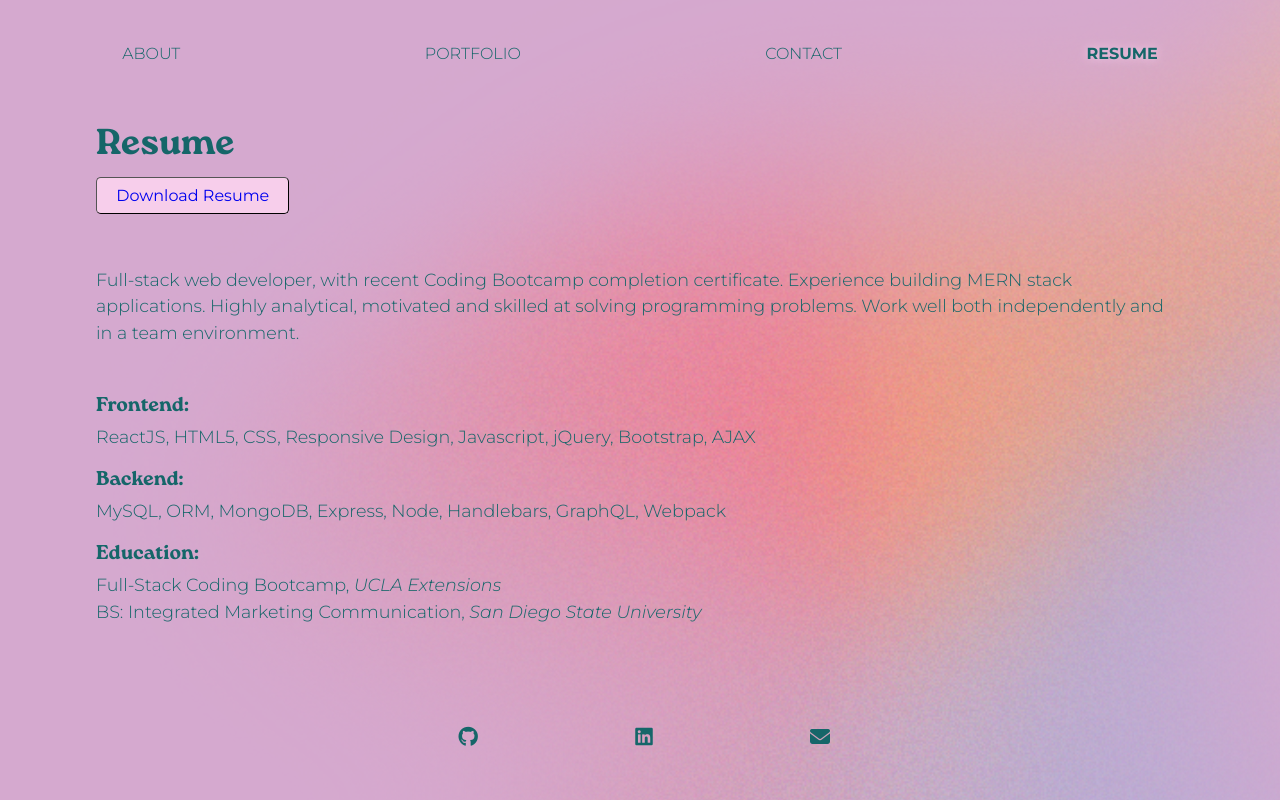
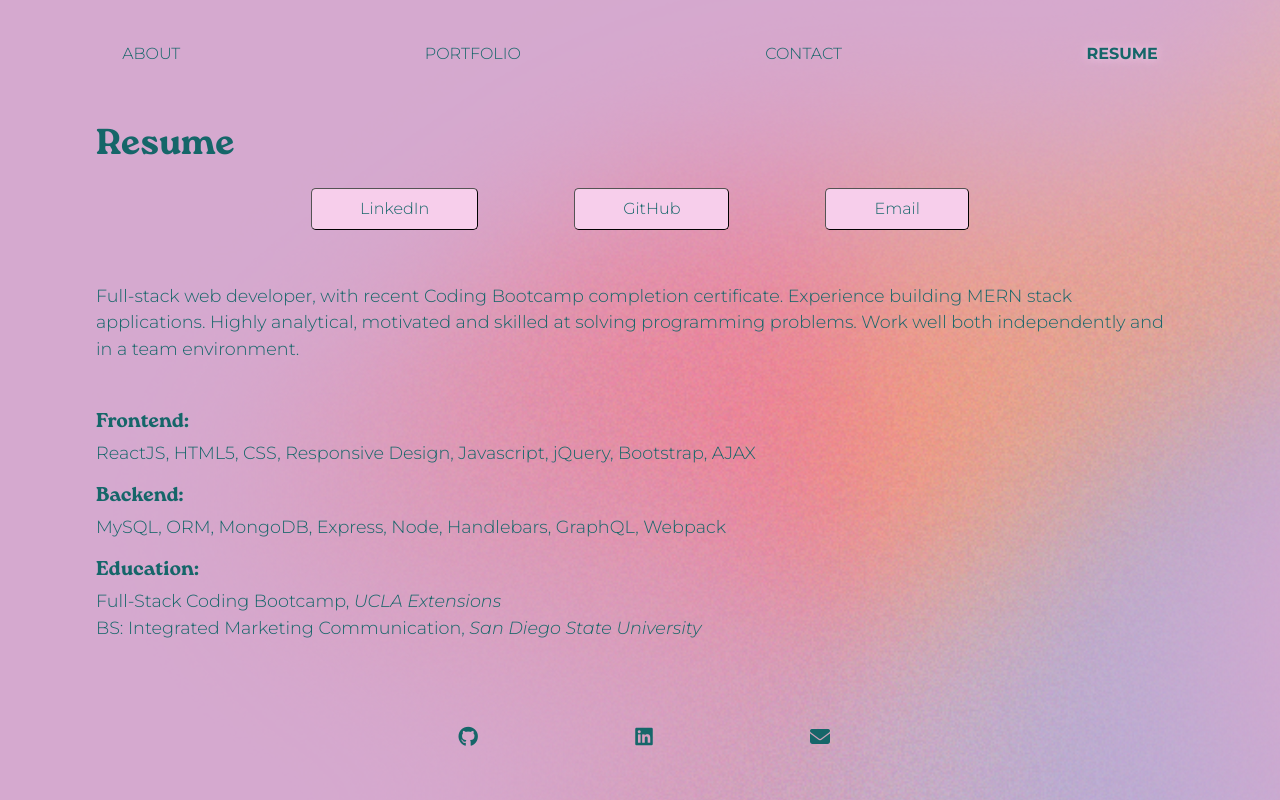
Before and after one commit to dneflas/react-portfolio, a React (Create React App) app: page /react-portfolio/resume in a window 1280 px wide. Built offline with nearby package versions, Linux system fonts and the light colour scheme.

Commit message:
remove resume link, replace with social links

```diff
--- a/src/components/Resume/index.js
+++ b/src/components/Resume/index.js
@@ -1,15 +1,43 @@
-import React from "react";
-import resume from "../../assets/resume.pdf";
+import React, { useState } from "react";
+// import resume from "../../assets/resume.pdf";
 
 function Resume() {
+  const [resumeLinks] = useState([
+    {
+      name: "LinkedIn",
+      link: "https://www.linkedin.com/in/debbieneflas/",
+    },
+    {
+      name: "GitHub",
+      link: "https://github.com/dneflas",
+    },
+    {
+      name: "Email",
+      link: "mailto:debbieneflas@gmail.com",
+    },
+  ]);
   return (
     <section className="my-5">
       <h2>Resume</h2>
-      <button className="btn">
+      {/* <button className="btn">
         <a href={resume} download="Debbie_Neflas.pdf">
           Download Resume
         </a>
-      </button>
+      </button> */}
+
+      <div className="flex-row justify-center mt-3 mb-5">
+        {resumeLinks.map((item) => (
+          <a
+            className="btn px-5 mx-5"
+            key={item.name}
+            href={item.link}
+            target="_blank"
+            rel="noopener noreferrer"
+          >
+            {item.name}
+          </a>
+        ))}
+      </div>
 
       <p className="my-5">
         Full-stack web developer, with recent Coding Bootcamp completion
```
